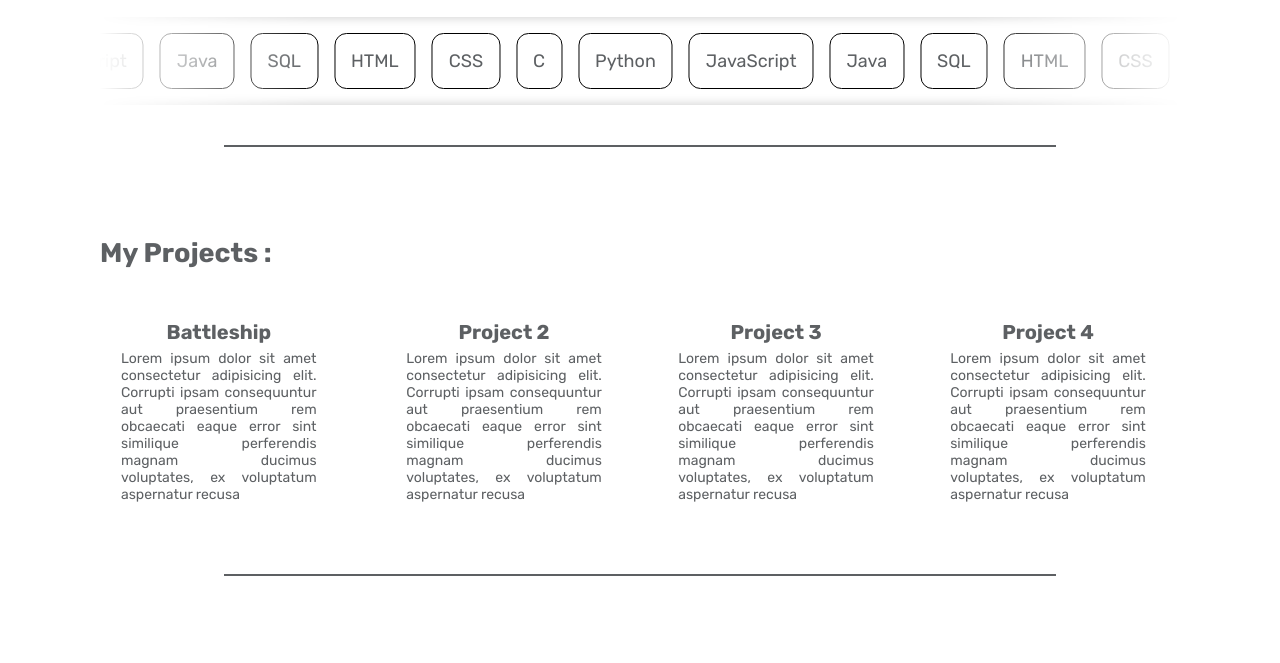
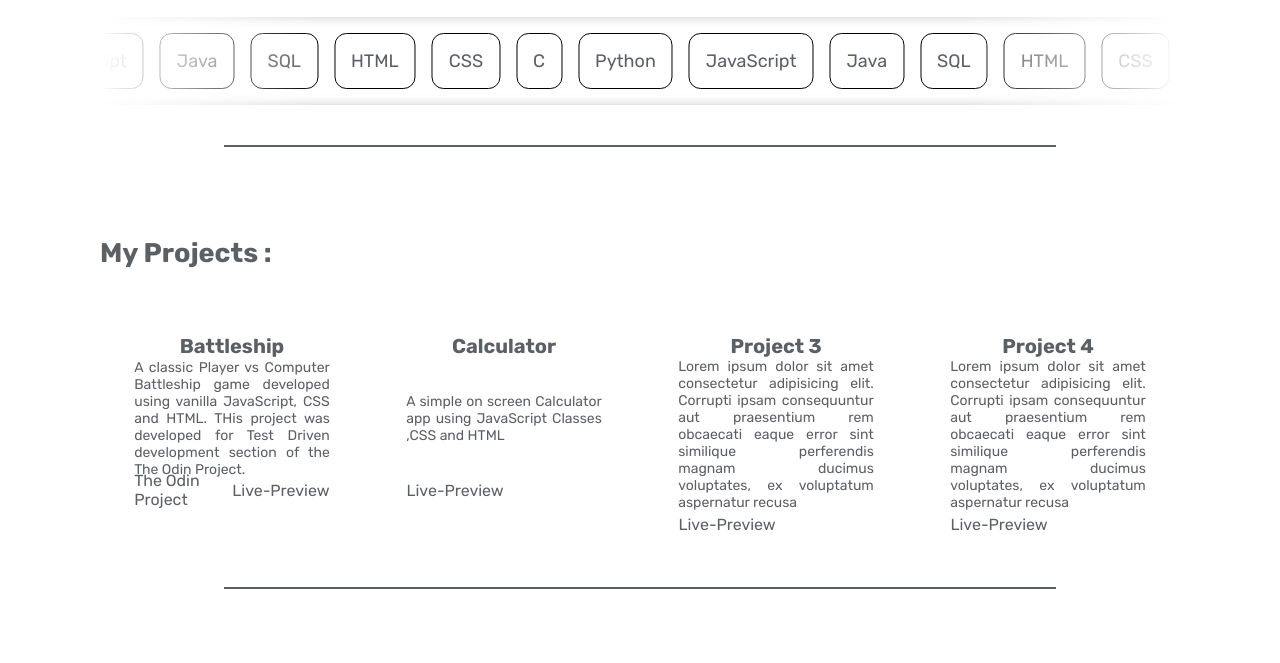
Before and after one commit to chandanyuva/portfolio, a plain HTML site: page index.html in a window 1280 px wide. Shown: the part 1039-1702 px from the top of the page. Drawn offline with Linux system fonts and the light colour scheme; files whose address does not match are found by name.

Commit message:
ADDED LINKS TO PROJECTS AND CHANGED FLEX TO GRID IN PROJECT DESCRIPTION

```diff
--- a/index.html
+++ b/index.html
@@ -61,26 +61,29 @@
                 <h2 class="section-title">My Projects : </h2>
                 <ul class="project-list">
 
-                    <a href="https://github.com/chandanyuva/Battleship">
-                        <li class="project-discription">
-                            <h4>Battleship</h4>
-                            <p>Lorem ipsum dolor sit amet consectetur adipisicing elit. Corrupti ipsam consequuntur aut praesentium rem obcaecati eaque error sint similique perferendis magnam ducimus voluptates, ex voluptatum aspernatur recusa</p>
-                        </li>
-                    </a>
-
-                    <li class="project-discription">
-                        <h4>Project 2</h4>
-                        <p>Lorem ipsum dolor sit amet consectetur adipisicing elit. Corrupti ipsam consequuntur aut praesentium rem obcaecati eaque error sint similique perferendis magnam ducimus voluptates, ex voluptatum aspernatur recusa</p>
+                    <li class="project-description">
+                        <h4><a href="https://github.com/chandanyuva/Battleship">Battleship</a></h4>
+                        <p>A classic Player vs Computer Battleship game developed using vanilla JavaScript, CSS and HTML. THis project was developed for Test Driven development section of the <a href="https://www.theodinproject.com/paths/full-stack-javascript/courses/javascript#testing-javascript">The Odin Project.</a></p>
+                        <a href="" class="top">The Odin Project</a>
+                        <a href="https://chandanyuva.github.io/Battleship/">Live-Preview</a>
                     </li>
 
-                    <li class="project-discription">
+                    <li class="project-description">
+                        <h4><a href="https://github.com/chandanyuva/Calculator-js">Calculator</a></h4>
+                        <p>A simple on screen Calculator app using JavaScript Classes ,CSS and HTML</p>
+                        <a href="https://chandanyuva.github.io/Calculator-js/">Live-Preview</a>
+                    </li>
+
+                    <li class="project-description">
                         <h4>Project 3</h4>
                         <p>Lorem ipsum dolor sit amet consectetur adipisicing elit. Corrupti ipsam consequuntur aut praesentium rem obcaecati eaque error sint similique perferendis magnam ducimus voluptates, ex voluptatum aspernatur recusa</p>
+                        <a href="">Live-Preview</a>
                     </li>
 
-                    <li class="project-discription">
+                    <li class="project-description">
                         <h4>Project 4</h4>
                         <p>Lorem ipsum dolor sit amet consectetur adipisicing elit. Corrupti ipsam consequuntur aut praesentium rem obcaecati eaque error sint similique perferendis magnam ducimus voluptates, ex voluptatum aspernatur recusa</p>
+                        <a href="">Live-Preview</a>
                     </li>
 
 
--- a/styles.css
+++ b/styles.css
@@ -297,26 +297,29 @@ mark {
   align-items: center;
   backdrop-filter: blur(2px);
 }
-
-.project-list > a{
+/*
+h4 > a , p > a{
   color: #5d6063;
 }
+h4 > a:hover , p > a:hover{
+  border-bottom: 1px solid black;
+} */
 
-.project-discription {
+.project-description {
   font-size: 20px;
   width: 90%;
   height: 90%;
   padding: 30px 20px;
   overflow-y: hidden;
-  display: flex;
+  /* display: flex;
   flex-direction: column;
-  gap: 6px;
+  gap: 6px; */
   box-sizing: border-box;
   border: 1px solid white;
 
 
   border-radius: 16px;
-  text-align: justify;
+
   cursor: pointer;
   transition: all 0.5s;
   align-items: center;
@@ -326,20 +329,87 @@ mark {
   /* color: black; */
 }
 
-.project-discription:hover {
+.project-description{
+  display: grid;
+  grid-template-columns: 1fr 1fr;
+  grid-template-rows: 15% 1fr 15%;
+  text-align: justify;
+}
+.project-description>h4{
+  grid-column: 1/3;
+  place-self: center;
+}
+.project-description>p{
+  font-size: 0.8rem;
+  grid-column: 1/3;
+}
+.project-description > a.top{
+  /* fix the font size  */
+  font-size: 16px;
+  place-self: center;
+  text-align: left;
+}
+.project-description > a{
+  font-size: 1rem;
+  place-self: center;
+}
+
+
+a{
+  color: #5d6063;
+  cursor: pointer;
+  position: relative;
+  border: none;
+  background: none;
+  /* text-transform: uppercase; */
+  transition-timing-function: cubic-bezier(0.25, 0.8, 0.25, 1);
+  transition-duration: 400ms;
+  transition-property: color;
+}
+
+a:focus,
+a:hover {
+  color: rgb(30, 30, 30);
+  /* box-shadow: 12px 17px 51px rgba(0, 0, 0, 0.156); */
+  /* border-radius: 8px; */
+  /* background-color: rgba(181, 181, 181, 0.038); */
+
+}
+
+a:focus:after,
+a:hover:after {
+  width: 100%;
+  left: 0%;
+}
+
+a:after {
+  content: "";
+  pointer-events: none;
+  bottom: -2px;
+  left: 50%;
+  position: absolute;
+  width: 0%;
+  height: 2px;
+  background-color: rgb(30, 30, 30);
+  transition-timing-function: cubic-bezier(0.25, 0.8, 0.25, 1);
+  transition-duration: 400ms;
+  transition-property: width, left;
+}
+
+.project-description:hover {
   /* border: 1px solid black; */
   transform: scale(1.05);
   box-shadow: 12px 17px 51px rgba(0, 0, 0, 0.22);
 }
 
-.project-discription:active {
+.project-description:active {
   transform: scale(0.95) ;
   box-shadow: 12px 17px 51px rgba(0, 0, 0, 0.103);
   /* transform: scale(0.95) rotateZ(-1.7deg);  */
 }
 
 
-.project-list p:last-child{
+.project-list p:nth-child(2){
   text-wrap: pretty;
   font-size: 14px;
 }
```
